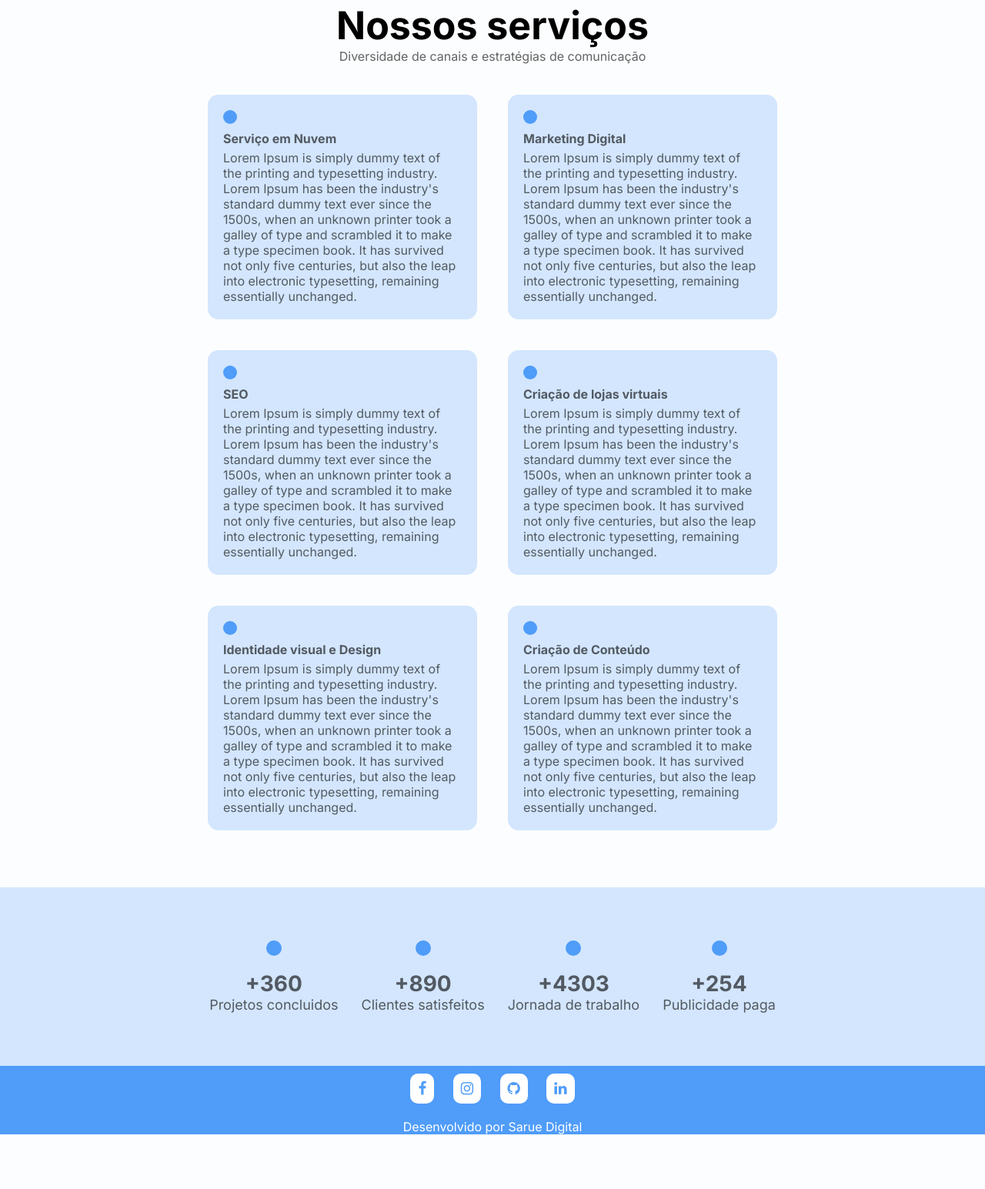
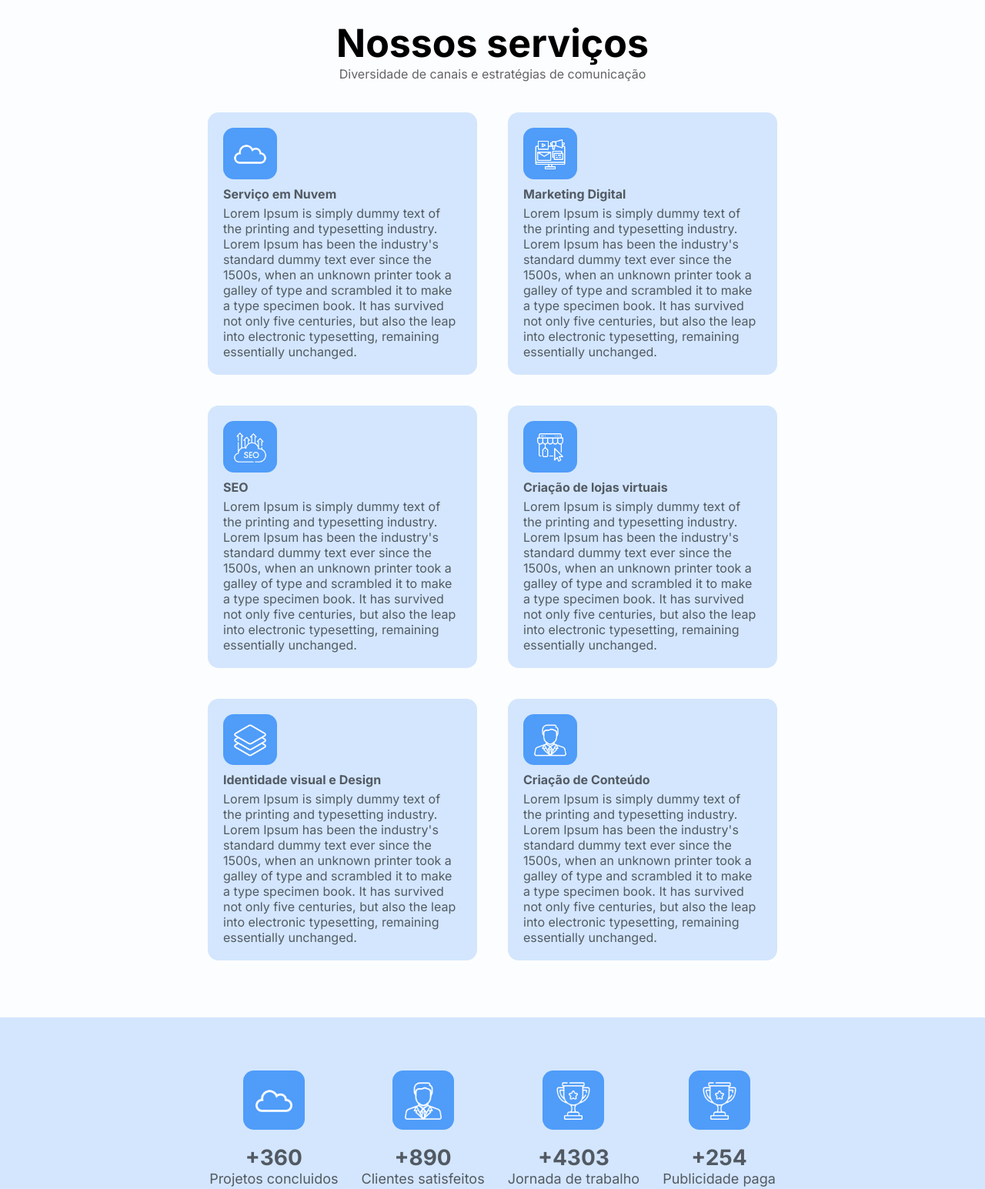
Before and after one commit to ViniLeone/sarue, a plain HTML site: page servicos.html in a window 1280 px wide. Shown: the part 706-2251 px from the top of the page at 77% size. Before the commit the page ends 2180 px from the top, so only its background shows below. Drawn offline with Linux system fonts and the light colour scheme; files that its build step writes are made by us from their sources; files whose address does not match are found by name.

Commit message:
Update servicos.html

```diff
--- a/servicos.html
+++ b/servicos.html
@@ -6,19 +6,19 @@
    <!-- Font Awesome -->
     <link rel="stylesheet" href="https://cdnjs.cloudflare.com/ajax/libs/font-awesome/4.7.0/css/font-awesome.css" integrity="sha512-5A8nwdMOWrSz20fDsjczgUidUBR8liPYU+WymTZP1lmY9G6Oc7HlZv156XqnsgNUzTyMefFTcsFH/tnJE/+xBg==" crossorigin="anonymous" referrerpolicy="no-referrer" />
     <!-- Link CSS -->
-    <link rel="stylesheet" href="CSS/style.css"
+    <link rel="stylesheet" href="style.css"
     <title></title>
 </head>
 
 <body>
 
     <!-- header-->
-    <header style="background-image: url(img/background-servicos.jpg);">
+    <header style="background-image: url(background-servicos.jpg);">
         <!-- container-->
         <div class="container">
             <nav>
                 <a href="index.html">
-                    <img src="img/logo.png" alt="Logo">
+                    <img src="logo.png" alt="Logo">
                 </a>
                 <ul class="ul">
                     <a href="index.html">Home</a>
@@ -54,7 +54,7 @@
         <div class="rows-cards">
             <!-- Row Cards Item 1 -->
             <div class="row-card-item">
-                <img src="img/cloud.png" alt="">
+                <img src="cloud.png" alt="">
                 <p class="nome-servico"><strong>Serviço em Nuvem</strong></p>
                 <p class="descricao-servico">
                     Lorem Ipsum is simply dummy text of the printing and typesetting industry.
@@ -68,7 +68,7 @@
 
             <!-- Row Cards Item 2 -->
             <div class="row-card-item">
-                <img src="img/digital-marketing.png" alt="">
+                <img src="digital-marketing.png" alt="">
                 <p class="nome-servico"><strong>Marketing Digital</strong></p>
                 <p class="descricao-servico">
                     Lorem Ipsum is simply dummy text of the printing and typesetting industry.
@@ -82,7 +82,7 @@
 
              <!-- Row Cards Item 3 -->
              <div class="row-card-item">
-                <img src="img/seo.png" alt="">
+                <img src="seo.png" alt="">
                 <p class="nome-servico"><strong>SEO</strong></p>
                 <p class="descricao-servico">
                     Lorem Ipsum is simply dummy text of the printing and typesetting industry.
@@ -96,7 +96,7 @@
 
              <!-- Row Cards Item 4 -->
              <div class="row-card-item">
-                <img src="img/virtual_store.png" alt="">
+                <img src="virtual_store.png" alt="">
                 <p class="nome-servico"><strong>Criação de lojas virtuais</strong></p>
                 <p class="descricao-servico">
                     Lorem Ipsum is simply dummy text of the printing and typesetting industry.
@@ -110,7 +110,7 @@
 
             <!-- Row Cards Item 5 -->
             <div class="row-card-item">
-                <img src="img/layer.png" alt="">
+                <img src="layer.png" alt="">
                 <p class="nome-servico"><strong>Identidade visual e Design</strong></p>
                 <p class="descricao-servico">
                     Lorem Ipsum is simply dummy text of the printing and typesetting industry.
@@ -124,7 +124,7 @@
 
             <!-- Row Cards Item 6 -->
             <div class="row-card-item">
-                <img src="img/manager.png" alt="">
+                <img src="manager.png" alt="">
                 <p class="nome-servico"><strong>Criação de Conteúdo</strong></p>
                 <p class="descricao-servico">
                     Lorem Ipsum is simply dummy text of the printing and typesetting industry.
@@ -146,7 +146,7 @@
     <div class="container">
         <!-- Dados Item -->
         <div class="dados-item">
-            <img src="img/cloud.png" alt="">
+            <img src="cloud.png" alt="">
             <p>
                 <strong>+360</strong> <br>
                 Projetos concluidos
@@ -156,7 +156,7 @@
 
         <!-- Dados Item -->
         <div class="dados-item">
-            <img src="img/manager.png" alt="">
+            <img src="manager.png" alt="">
             <p>
                 <strong>+890</strong><br>
                 Clientes satisfeitos
@@ -166,7 +166,7 @@
 
          <!-- Dados Item -->
          <div class="dados-item">
-            <img src="img/trophy.png" alt="">
+            <img src="trophy.png" alt="">
             <p>
                 <strong>+4303</strong><br>
                 Jornada de trabalho
@@ -176,7 +176,7 @@
 
         <!-- Dados Item -->
         <div class="dados-item">
-            <img src="img/trophy.png" alt="">
+            <img src="trophy.png" alt="">
             <p>
                 <strong>+254</strong><br>
                 Publicidade paga
```
